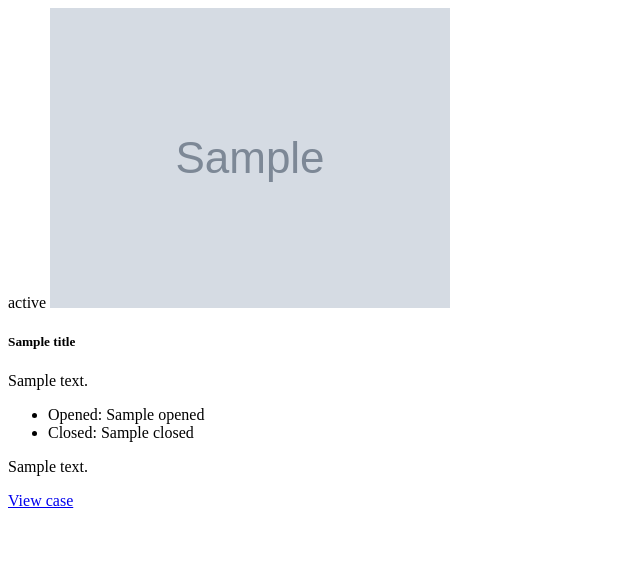
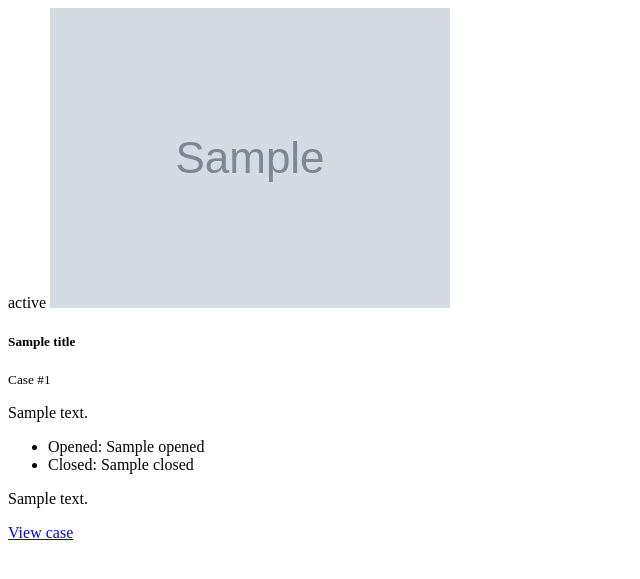
Before and after one commit to balsama/query311, a PHP site: the page made by public/templates/card.twig in a window 1280 px wide. Shown: the top 579 px of the page, without its empty margins (0-640 px from the left). Run offline with PHP 8.4, Linux system fonts and the light colour scheme; the template is opened without the code that fills it: most values are stand-ins (such as "Sample title", 1, 10 or a date in 2020); grey boxes marked "Sample" are stand-in pictures; some libraries are stand-ins or nearby versions.

Commit message:
Fixes #4: Add record ID to card template

```diff
--- a/public/results.php
+++ b/public/results.php
@@ -58,7 +58,7 @@ foreach ($records as $record) {
         'IMAGE' => !$record->closed_photo ? 'https://placehold.co/600x400?text=Bos+311' : $record->closed_photo,
         'TITLE'=> $record->type,
         'BODY' => $closedNotes,
-        'LINK' => "https://311.boston.gov/tickets/" . $record->case_enquiry_id,
+        'RECORD_ID' => $record->case_enquiry_id,
         'STATUS' => $record->case_status,
         'COLOR' => $record->case_status === 'Closed' ? 'success' : 'warning',
         'ADDRESS' => $record->location,
--- a/public/templates/card.twig
+++ b/public/templates/card.twig
@@ -3,14 +3,15 @@
         <span class="badge bg-{{COLOR}} position-absolute top-0 end-0 m-1">{{STATUS}}</span>
         <img src="{{IMAGE}}" class="card-img-top img-thumbnail" alt="...">
         <div class="card-body">
-            <h5 class="card-title">{{TITLE}}</h5>
+            <h5 class="card-title mb-0">{{TITLE}}</h5>
+            <p class="my-0"><small class="text-secondary">Case #{{ RECORD_ID }}</small></p>
             <p>{{ADDRESS}}</p>
             <ul class="list-group list-group-flush">
                 <li class="list-group-item small">Opened: {{OPENED}}</li>
                 <li class="list-group-item small">Closed: {{CLOSED}}</li>
             </ul>
             <p class="card-text">{{BODY}}</p>
-            <a href="{{LINK}}" class="btn btn-primary">View case</a>
+            <a href="https://311.boston.gov/tickets/{{RECORD_ID}}" class="btn btn-primary">View case</a>
         </div>
     </div>
 </div>
```
